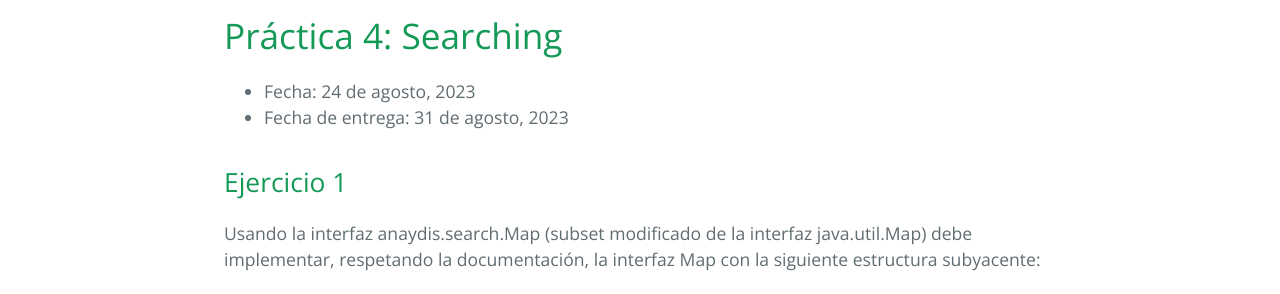
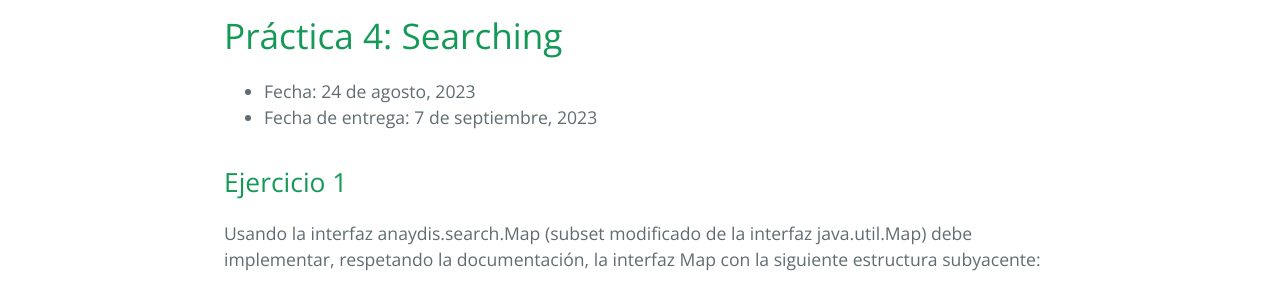
Before and after one commit to FacultadDeIngenieria/anaydis, a Jekyll site: the page built from practice/tp4.md, in a window 1280 px wide. Shown: the part 292-586 px from the top of the page. Built offline with Jekyll 4.4.1, drawn with Linux system fonts in a browser that asks for light colours.

```diff
--- a/practice/tp4.md
+++ b/practice/tp4.md
@@ -7,7 +7,7 @@ permalink: /practice/4
 # Práctica 4: Searching
 
 * Fecha: 24 de agosto, 2023
-* Fecha de entrega: 31 de agosto, 2023
+* Fecha de entrega: 7 de septiembre, 2023
 
 ## Ejercicio 1
 
```
Also changed, not shown: practice/tp3.md (+1 -1 lines).
